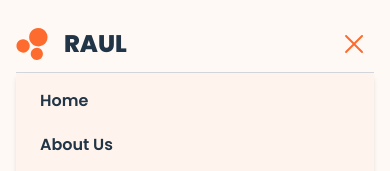
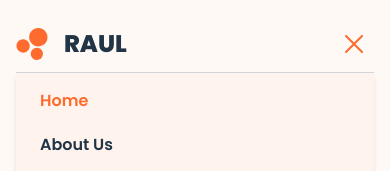
Before and after one commit to nicolealcala/raul-landing-page, a React (Vite) app: page / in a window 390 px wide. Both pictures are taken after a click on the button 354 px from the left and 44 px from the top of the page. Shown: the top 171 px of the page. Built offline with nearby package versions, Linux system fonts and the light colour scheme.

Commit message:
replace anchor tags with NavLink from react-router

```diff
--- a/src/components/layout/Navbar.jsx
+++ b/src/components/layout/Navbar.jsx
@@ -64,14 +64,18 @@ export default function Navbar() {
               <hr className="text-gray-300" />
               <div className="flex flex-col gap-y-1 p-2 shadow-md">
                 {navLinks.map((page) => (
-                  <a
+                  <NavLink
                     key={page.path}
-                    href={page.path}
-                    role="button"
-                    className="font-semibold px-4 py-2 rounded-md"
+                    to={page.path}
+                    className={({ isActive }) =>
+                      cn(
+                        "font-semibold transition-colors px-4 py-2 rounded-md",
+                        isActive ? "text-primary-400" : "text-inherit",
+                      )
+                    }
                   >
                     {page.label}
-                  </a>
+                  </NavLink>
                 ))}
               </div>
             </div>
```
